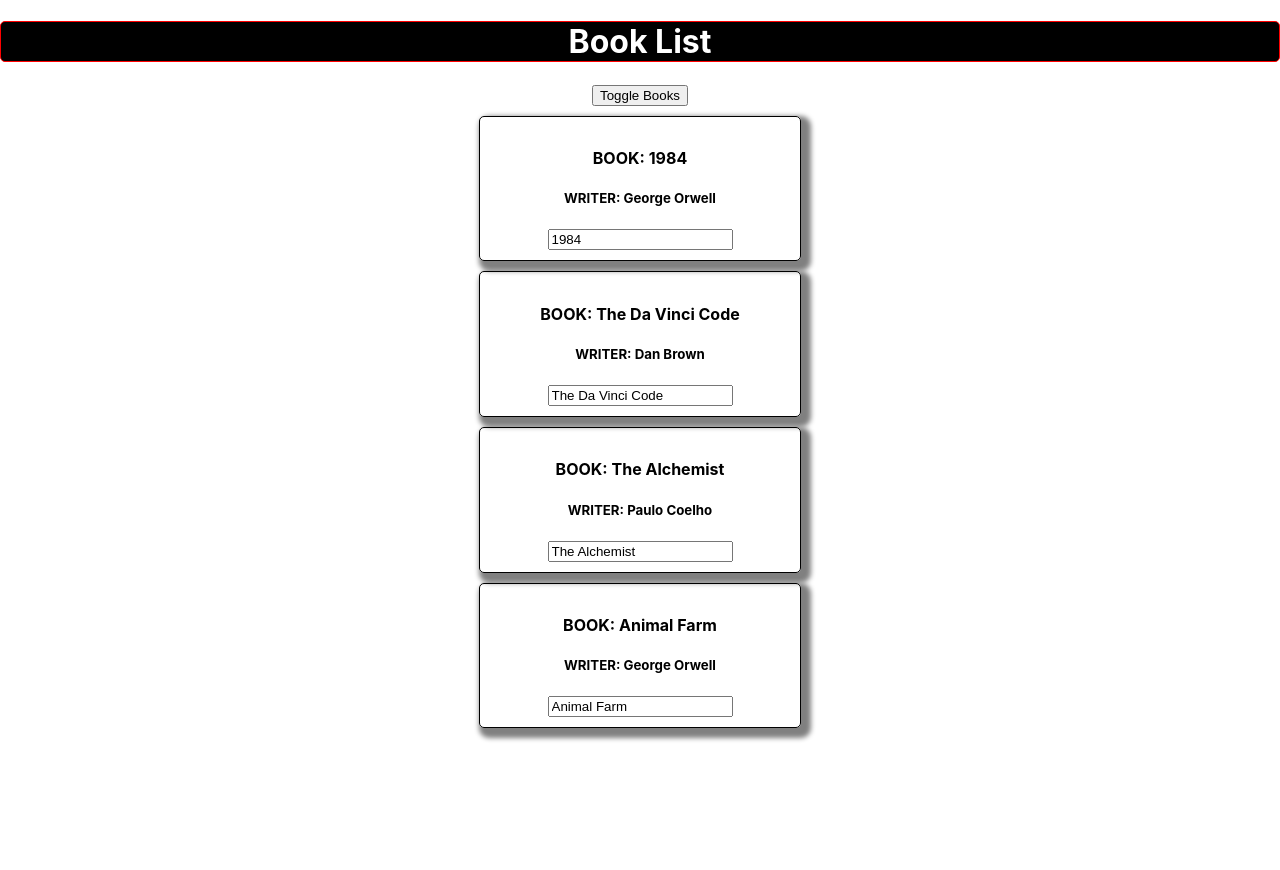
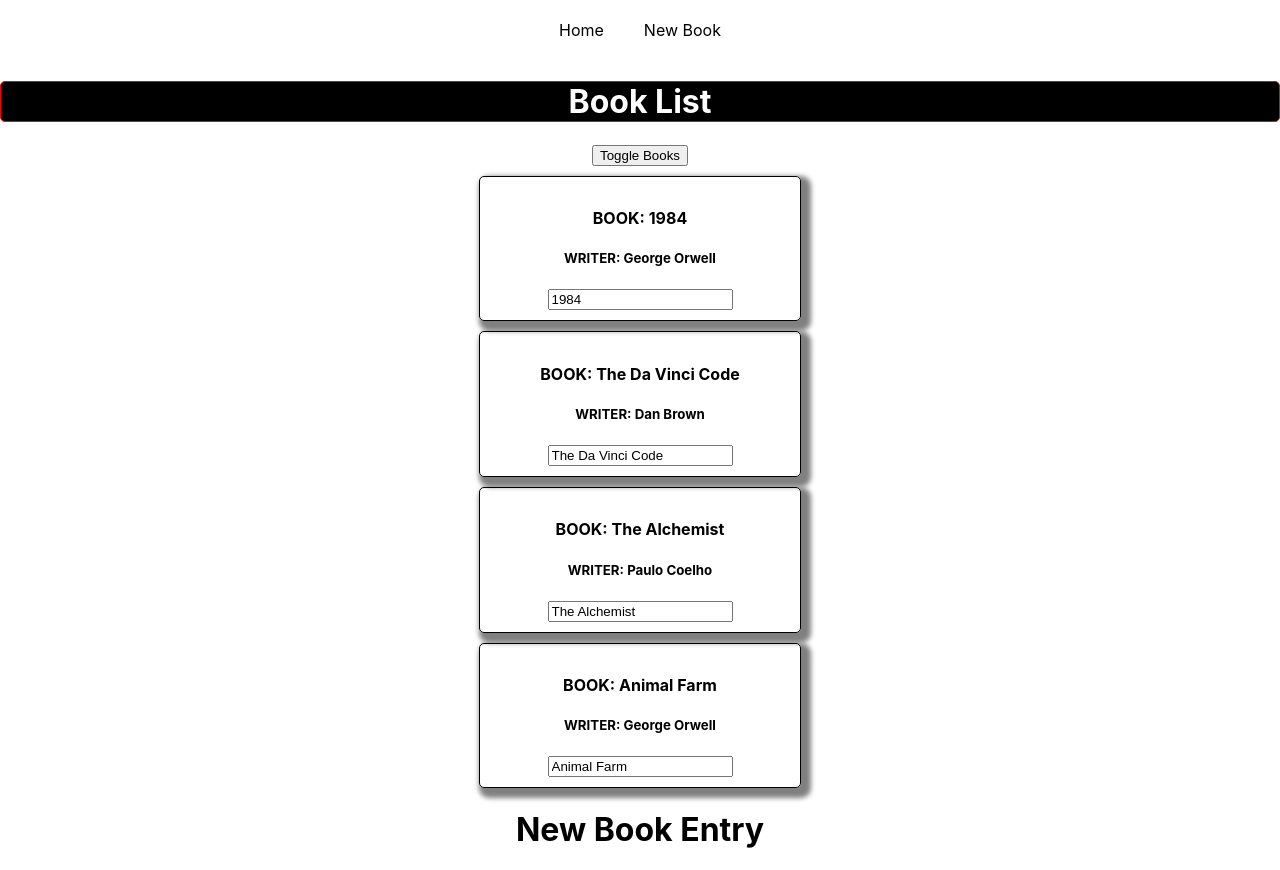
Before and after one commit to pauldipjoy/react_App_bohibrihi, a React (Create React App) app: page / in a window 1280 px wide. Before the commit the page ends 800 px from the top, so only its background shows below. Built offline with nearby package versions, Linux system fonts and the light colour scheme.

Commit message:
Preparing project for using Router

```diff
--- a/package.json
+++ b/package.json
@@ -8,6 +8,8 @@
     "@testing-library/user-event": "^13.5.0",
     "react": "^17.0.2",
     "react-dom": "^17.0.2",
+    "react-router": "^6.2.2",
+    "react-router-dom": "^6.2.2",
     "react-scripts": "5.0.0",
     "web-vitals": "^2.1.4"
   },
--- a/src/App.css
+++ b/src/App.css
@@ -1,3 +1,23 @@
 .App {
   text-align: center;
 }
+
+.nav-bar ul {
+  list-style: none;
+  margin: 0;
+  padding: 0;
+}
+
+.nav-bar li {
+  display: inline-block;
+  margin: 20px;
+}
+
+.nav-bar a {
+  text-decoration: none;
+  color: black;
+}
+
+.nav-bar a:hover {
+  color: blue;
+}
--- a/src/components/MainComponent.js
+++ b/src/components/MainComponent.js
@@ -1,6 +1,7 @@
 import React, { Component } from 'react';
 import bookList from '../assets/Bookdata.js';
 import BookList from './lists/BookList.js';
+import NewBook from './representational/NewBook.js';
 
 class MainComponent extends Component {
 
@@ -15,7 +16,7 @@ class MainComponent extends Component {
 
       }
 
-      console.log("MainComponent constructor!");
+      // console.log("MainComponent constructor!");
   }
 
 
@@ -78,11 +79,11 @@ class MainComponent extends Component {
 //     }
 
 
-componentDidMount(){
+// componentDidMount(){
 
-      console.log("MainComponent componentDidMount!");
+//       console.log("MainComponent componentDidMount!");
 
-    }
+//     }
 
 
 
@@ -90,13 +91,13 @@ componentDidMount(){
 
 
 
-shouldComponentUpdate(nextProps , nextState) {
+// shouldComponentUpdate(nextProps , nextState) {
 
-    console.log("Update MainComponent shouldComponentUpdate " , nextProps , nextState);
+//     console.log("Update MainComponent shouldComponentUpdate " , nextProps , nextState);
 
-    return true;
+//     return true;
 
-    }
+//     }
 
 // UNSAFE_componentWillUpdate(nextProps , nextState){
 
@@ -105,27 +106,31 @@ shouldComponentUpdate(nextProps , nextState) {
 //   }
 
 
-componentDidUpdate() {
+// componentDidUpdate() {
 
-  console.log( "Update MainComponent componentDidUpdate" );
+//   console.log( "Update MainComponent componentDidUpdate" );
 
 
-  }
+//   }
 
 
 
-static getDerivedStateFromProps(nextProps , prevState) {
+// static getDerivedStateFromProps(nextProps , prevState) {
 
-  console.log("MainComponent getDerivedStateFromProps" , nextProps , prevState);
-  return prevState;
-}
+//   console.log("MainComponent getDerivedStateFromProps" , nextProps , prevState);
+//   return prevState;
+
+// }
 
 
-getSnapshotBeforeUpdate(){
 
-  console.log("U MainComponent getSnapshotBeforeUpdate ");
-  // return true;
-}
+// getSnapshotBeforeUpdate(){
+
+// console.log("U MainComponent getSnapshotBeforeUpdate");
+
+//   // return true;
+
+// }
 
 
 
@@ -134,9 +139,9 @@ getSnapshotBeforeUpdate(){
 
 
 
-render() {
+render(){
 
-  console.log("MainComponent render!");
+  // console.log("MainComponent render!");
 
 
 
@@ -154,7 +159,7 @@ render() {
         if(this.state.showBooks){
 
 
-        books = <BookList books = {this.state.books}
+        books  = <BookList books = {this.state.books}
 
         changeWithInputState = {this.changeWithInputState}
 
@@ -177,6 +182,21 @@ render() {
           <div className="App">
 
 
+           {/* add menu */}
+    <div className="nav-bar">
+
+          <ul>
+
+                <li><a href="/"> Home </a> </li>
+                <li><a href="/new"> New Book </a> </li>
+          </ul>
+
+    </div>
+
+
+
+
+
             <h1 style={style}>Book List</h1>
 
 
@@ -188,6 +208,9 @@ render() {
 
             {/* Conditional operater use this books */}
             {/* {this.state.showBooks ? books : null } */}
+
+
+            <NewBook  />
 
 
 
--- a/src/components/lists/BookList.js
+++ b/src/components/lists/BookList.js
@@ -11,7 +11,7 @@ class BookList extends Component {
     constructor(props){
 
         super(props);
-        console.log("BookList constructor!");
+        // console.log("BookList constructor!");
 
     }
 
@@ -23,11 +23,11 @@ class BookList extends Component {
 //     }
 
 
-componentDidMount(){
+// componentDidMount(){
 
-    console.log("BookList componentDidMount!");
+//     console.log("BookList componentDidMount!");
 
-    }
+//     }
 
 
 
@@ -41,11 +41,14 @@ componentDidMount(){
 //     }
 
 
-shouldComponentUpdate(nextProps , nextState){
+// shouldComponentUpdate(nextProps , nextState){
 
-    console.log("Update Booklist shouldComponentUpdate" , nextProps , nextState);
-    return true;
-    }
+//     console.log("Update Booklist shouldComponentUpdate" , nextProps , nextState);
+
+//     return true;
+
+
+//     }
 
 
 // UNSAFE_componentWillUpdate(nextProps , nextState){
@@ -55,26 +58,28 @@ shouldComponentUpdate(nextProps , nextState){
 //     }
 
 
-componentDidUpdate(){
+// componentDidUpdate(){
 
-    console.log("Update BookList componentDidUpdate ");
+//     console.log("Update BookList componentDidUpdate ");
 
 
-    }
+//     }
 
 
-    static getDerivedStateFromProps(nextProps , prevState) {
+    // static getDerivedStateFromProps(nextProps , prevState) {
 
-        console.log("BookList getDerivedStateFromProps" , nextProps , prevState);
-        return prevState;
-    }
+    //     console.log("BookList getDerivedStateFromProps" , nextProps , prevState);
+    //     return prevState;
+    // }
 
 
-    getSnapshotBeforeUpdate(){
+    // getSnapshotBeforeUpdate(){
 
-        console.log("U BookList getSnapshotBeforeUpdate ");
-        return true;
-    }
+    //     console.log("U BookList getSnapshotBeforeUpdate ");
+
+    //     // return true;
+
+    // }
 
 
 
@@ -82,7 +87,7 @@ componentDidUpdate(){
 
     render() {
 
-        console.log("BookList render!");
+        // console.log("BookList render!");
 
         return (
 
--- /dev/null
+++ b/src/components/representational/NewBook.js
@@ -0,0 +1,26 @@
+import React from 'react';
+
+
+
+const NewBook = () => {
+
+return(
+
+<div>
+
+    <h1> New Book Entry </h1>
+
+
+</div>
+
+
+
+
+)
+
+
+
+}
+
+
+export default NewBook;
```
Also changed, not shown: 1 other file (tests, documents, lock files or other folders).
